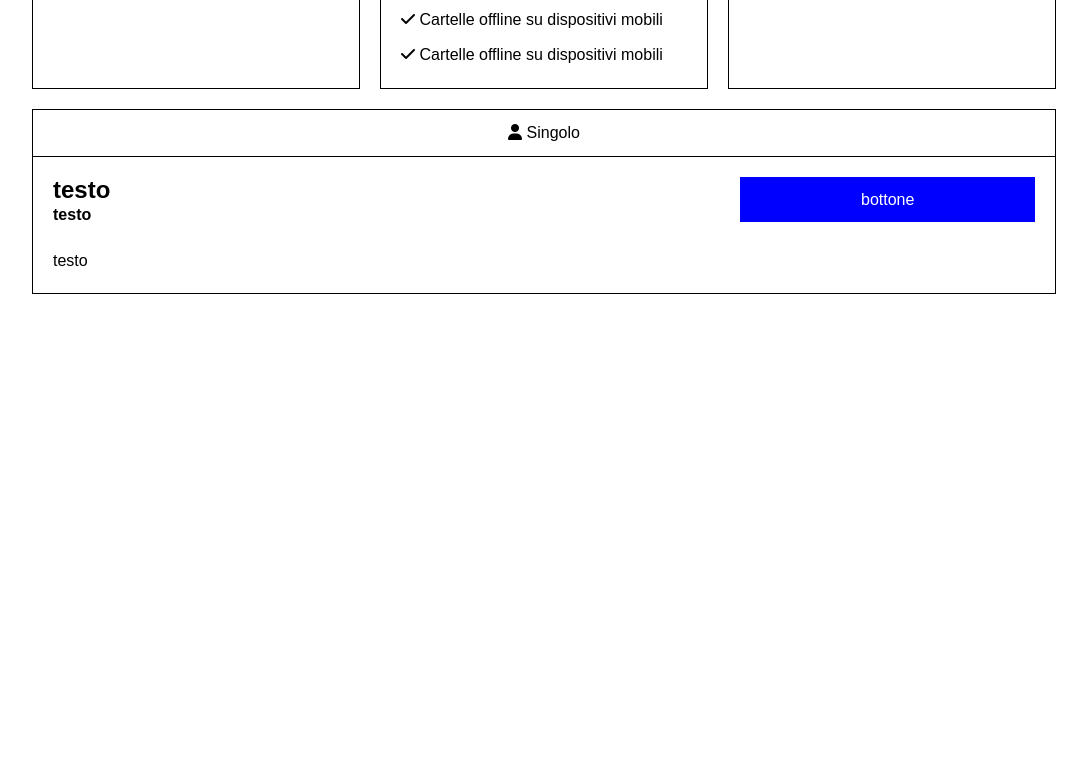
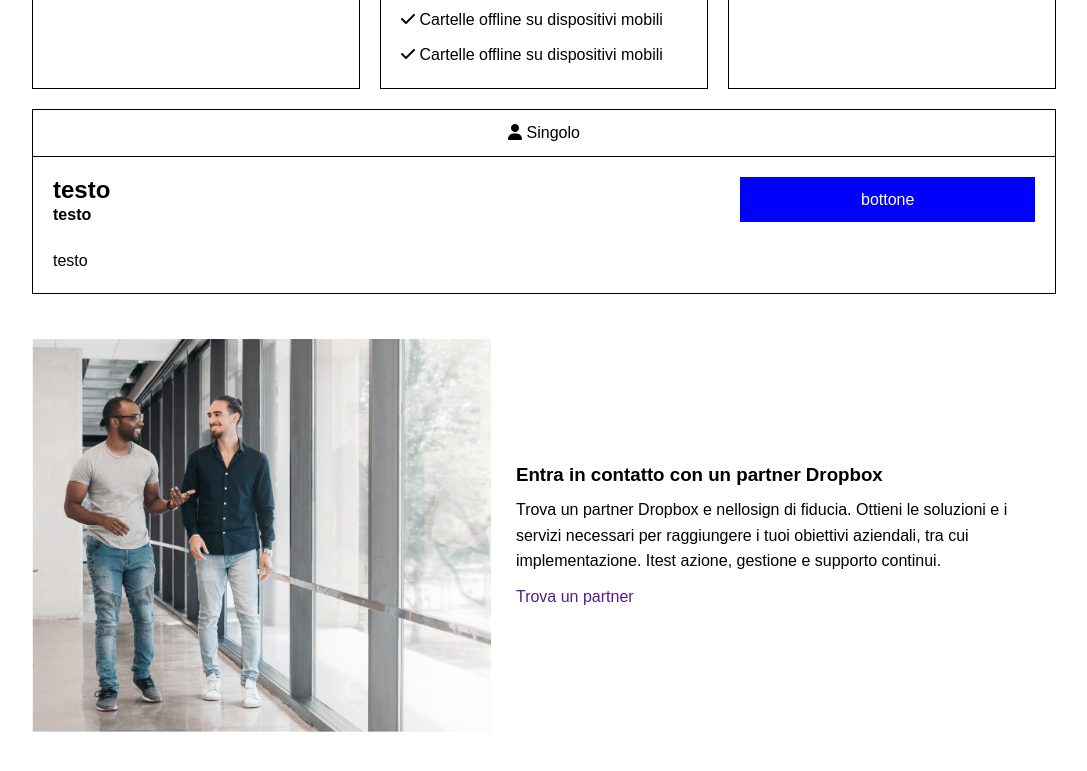
Before and after one commit to VincenzoFerraro0/htmlcss-dropbox, a plain HTML site: page index.html in a window 1280 px wide. Shown: the part 1350-2121 px from the top of the page, without its empty margins (96-1183 px from the left). Before the commit the page ends 1644 px from the top, so only its background shows below. Drawn offline with Linux system fonts and the light colour scheme.

Commit message:
Add: section partner

```diff
--- a/css/style.css
+++ b/css/style.css
@@ -164,5 +164,23 @@ justify-content: space-between;
 .card-large-btn{
     display: flex;
     flex-direction: column;
+
 }
+
 /* quarta section  */
+
+.section-partner {
+    margin-block: 20px;
+    padding-block: 25px;
+    display: flex;
+    gap: 25px;
+    align-items: center;
+
+
+}
+
+.partner-text {
+ display: flex;
+ flex-direction: column;
+ gap: 10px;
+}
--- a/index.html
+++ b/index.html
@@ -5,7 +5,7 @@
     <meta charset="UTF-8">
     <meta name="viewport" content="width=device-width, initial-scale=1.0">
     <!-- link debug css -->
-    <!-- <link rel="stylesheet" href="./css/debug.css"> -->
+    <link rel="stylesheet" href="./css/debug.css">
 
     <!-- link reset css -->
     <link rel="stylesheet" href="./css/reset.css">
@@ -317,7 +317,23 @@
 
             <!-- quarta section -->
             <section>
+                <div class="section-partner">
+                    <figure class="partner-img">
+                        <img width="100%" src="./img/partner.png" alt="">
+                    </figure>
 
+                    <div class="partner-text">
+                        <h3>Entra in contatto con un
+                            partner Dropbox</h3>
+                        <p>Trova un partner Dropbox e nellosign
+                            di fiducia. Ottieni le soluzioni e i servizi
+                            necessari per raggiungere i tuoi obiettivi
+                            aziendali, tra cui implementazione.
+                            Itest azione, gestione e supporto
+                            continui.</p>
+                        <a href="">Trova un partner</a>
+                    </div>
+                </div>
             </section>
 
         </div>
```
